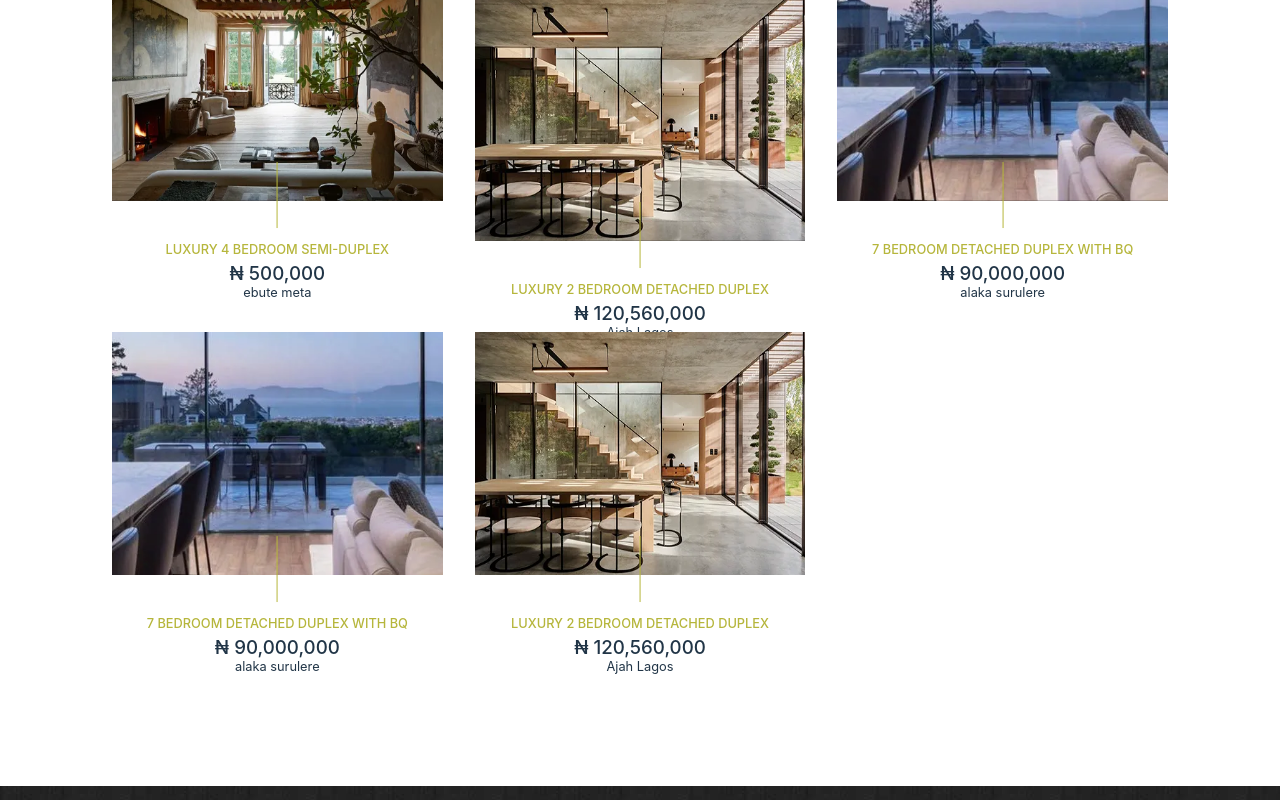
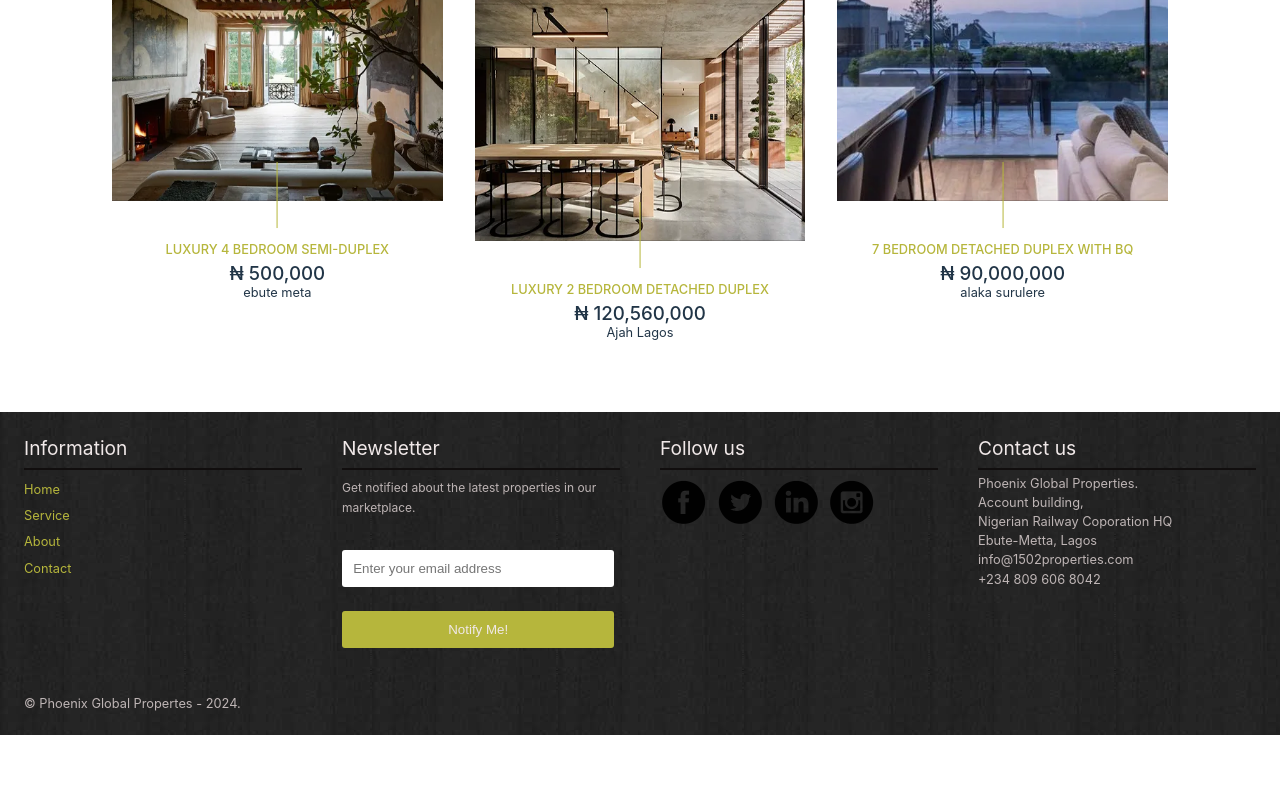
Before and after one commit to ifeanyiHM/1502-Properties, a React (Vite) app: page / in a window 1280 px wide. Shown: the part 1802-2602 px from the top of the page. After the commit the page ends 2537 px from the top, so only its background shows below. Built offline with nearby package versions, Linux system fonts and the light colour scheme.

Commit message:
phoenix global

```diff
--- a/src/Components/Footer/Footer.tsx
+++ b/src/Components/Footer/Footer.tsx
@@ -128,7 +128,7 @@ function Footer() {
               <span>Nigerian Railway Coporation HQ</span>
               <span>Ebute-Metta, Lagos</span>
               <span className="glyphicon glyphicon-envelope">
-                hello@bootstrapreal.com
+                info@1502properties.com
               </span>
               <span className="glyphicon glyphicon-earphone">
                 +234 809 606 8042
--- a/src/Components/Main/FeaturedProperties.tsx
+++ b/src/Components/Main/FeaturedProperties.tsx
@@ -25,7 +25,7 @@ function FeaturedProperties({
         <Link to="service/buy">See more</Link>
       </div>
       <div className="content">
-        {randomProperties.map((sum, index) => (
+        {randomProperties.slice(0, 3).map((sum, index) => (
           <div className="ft" key={index} onClick={() => handleClick(sum)}>
             <div className="effect">
               <img src={sum.src[0]} alt="first featured apartment" />
--- a/src/Pages/ExpandPropertyDetails.tsx
+++ b/src/Pages/ExpandPropertyDetails.tsx
@@ -1,6 +1,6 @@
 import { useEffect, useState } from "react";
 import { propertySummaryProps } from "../App";
-import { useNavigate } from "react-router-dom";
+import { Link, useNavigate } from "react-router-dom";
 
 interface ExpandPropertyDetailsProps {
   summaryDetails: propertySummaryProps | null;
@@ -79,7 +79,16 @@ function ExpandPropertyDetails({ summaryDetails }: ExpandPropertyDetailsProps) {
             </p>
           </div>
         </div>
-        <div className="grid-cont">{/* <h1>cont</h1> */}</div>
+        <div className="grid-cont">
+          {/* <h1>cont</h1>
+          <Link
+            to="https://wa.link/vocdvp"
+            target="_blank"
+            // ref="nooponer noreferrer"
+          >
+            whatsapp
+          </Link> */}
+        </div>
       </div>
     </div>
   );
```
Also changed, not shown: src/assets/Screenshot (4).png (added).
